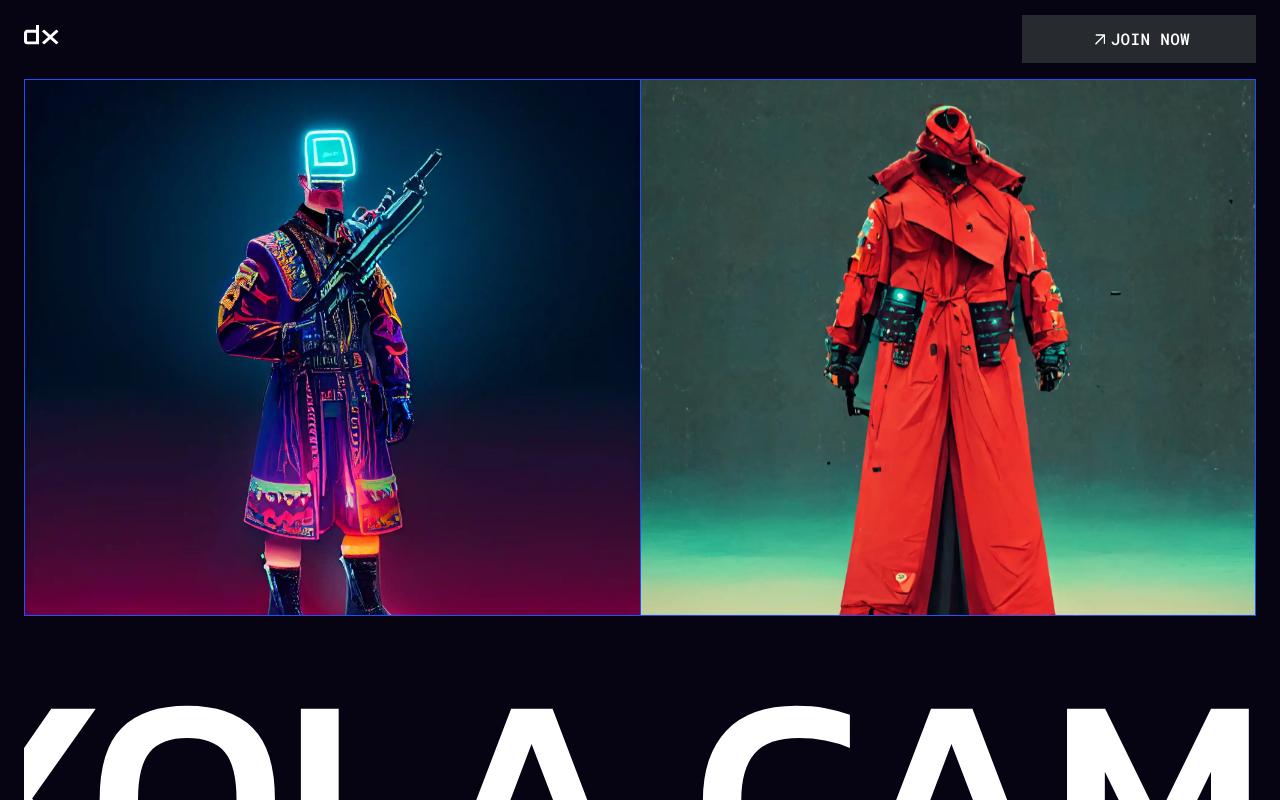
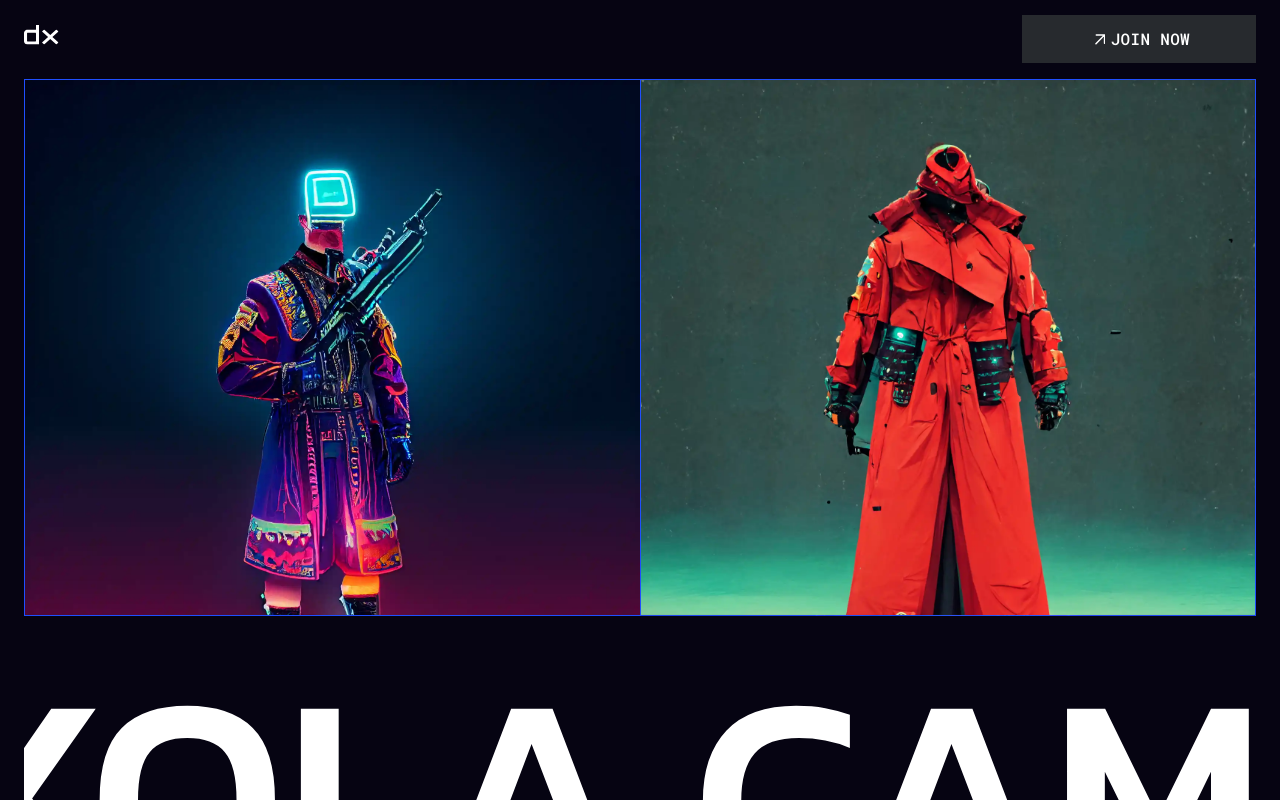
Before and after one commit to DaniilPopov0809/dexola-capm, a React (Vite) app: page / in a window 1280 px wide. Shown: the top 800 px of the page. Built offline with nearby package versions, Linux system fonts and the light colour scheme; what google-libphonenumber would draw is missing.

Commit message:
Test hero img

```diff
--- a/src/components/Hero/Hero.module.scss
+++ b/src/components/Hero/Hero.module.scss
@@ -32,7 +32,6 @@
   }
 }
 
-
 .hero__wrap {
   // position: relative;
 
@@ -42,8 +41,6 @@
   }
 
   display: grid;
-
-
 
   grid-template-areas:
     "imageList"
@@ -67,12 +64,9 @@
 
   display: flex;
 
-
   @media screen and (min-width: $desktop) {
     // order: 2;
     // flex-basis: 38.83%;
-
-
   }
 }
 
@@ -89,7 +83,6 @@
     border-bottom: none;
     border-top: none;
     height: 311px;
-
   }
 }
 
@@ -102,8 +95,11 @@
   height: 100%;
   opacity: 0;
   object-fit: cover;
+  object-position: top;
   animation: changeImage 20s linear infinite;
+}
 
+.hero_imageLeft {
   &:nth-child(1) {
     animation-delay: 0s;
   }
@@ -147,8 +143,6 @@
   }
 }
 
-
-
 .hero__item::before {
   content: "";
   display: block;
@@ -171,13 +165,12 @@
   width: 100%;
   overflow: hidden;
   @media screen and (min-width: $desktop) {
-    padding-top: 426px;
+    // padding-top: 420px;
   }
 }
 
 .hero__descriptionContainer {
   grid-area: description;
-
 }
 
 .hero__description {
--- a/src/components/UI/Title/Title.module.scss
+++ b/src/components/UI/Title/Title.module.scss
@@ -121,9 +121,9 @@
   animation: heroText 10s linear infinite normal;
   border: none;
 
-  @media screen and (min-width: $desktop) {
-  position: absolute;
-    bottom: 0;
-    left: 0;
-  }
+  // @media screen and (min-width: $desktop) {
+  // position: absolute;
+  //   bottom: 0;
+  //   left: 0;
+  // }
 }
--- a/src/data/heroMockData.ts
+++ b/src/data/heroMockData.ts
@@ -1,8 +1,95 @@
 import { ImageData } from "../types";
 
-type HeroData = ImageData[];
+// type HeroData = {
+//   mobile: ImageData;
+//   tab_desk: ImageData;
+// };
 
-type HeroMockData = [HeroData, HeroData];
+// type HeroMockData = [HeroData[], HeroData[]];
+
+type HeroData = ImageData;
+
+type HeroMockData = [HeroData[], HeroData[]];
+
+// import hero1mob_1x from "../images/hero/hero_1mob@1x.webp";
+// import hero1mob_2x from "../images/hero/hero_1mob@2x.webp";
+// import hero1mob_3x from "../images/hero/hero_1mob@3x.webp";
+
+// import hero1tabDesk_1x from "../images/hero/hero_1tab-desk@1x.webp";
+// import hero1tabDesk_2x from "../images/hero/hero_1tab-desk@2x.webp";
+// import hero1tabDesk_3x from "../images/hero/hero_1tab-desk@3x.webp";
+
+// import hero2mob_1x from "../images/hero/hero_2mob@1x.webp";
+// import hero2mob_2x from "../images/hero/hero_2mob@2x.webp";
+// import hero2mob_3x from "../images/hero/hero_2mob@3x.webp";
+
+// import hero2tabDesk_1x from "../images/hero/hero_2tab-desk@1x.webp";
+// import hero2tabDesk_2x from "../images/hero/hero_2tab-desk@2x.webp";
+// import hero2tabDesk_3x from "../images/hero/hero_2tab-desk@3x.webp";
+
+// import hero3mob_1x from "../images/hero/hero_3mob@1x.webp";
+// import hero3mob_2x from "../images/hero/hero_3mob@2x.webp";
+// import hero3mob_3x from "../images/hero/hero_3mob@3x.webp";
+
+// import hero3tabDesk_1x from "../images/hero/hero_3tab-desk@1x.webp";
+// import hero3tabDesk_2x from "../images/hero/hero_3tab-desk@2x.webp";
+// import hero3tabDesk_3x from "../images/hero/hero_3tab-desk@3x.webp";
+
+// import hero4mob_1x from "../images/hero/hero_4mob@1x.webp";
+// import hero4mob_2x from "../images/hero/hero_4mob@2x.webp";
+// import hero4mob_3x from "../images/hero/hero_4mob@3x.webp";
+
+// import hero4tabDesk_1x from "../images/hero/hero_4tab-desk@1x.webp";
+// import hero4tabDesk_2x from "../images/hero/hero_4tab-desk@2x.webp";
+// import hero4tabDesk_3x from "../images/hero/hero_4tab-desk@3x.webp";
+
+// import hero5mob_1x from "../images/hero/hero_5mob@1x.webp";
+// import hero5mob_2x from "../images/hero/hero_5mob@2x.webp";
+// import hero5mob_3x from "../images/hero/hero_5mob@3x.webp";
+
+// import hero5tabDesk_1x from "../images/hero/hero_5tab-desk@1x.webp";
+// import hero5tabDesk_2x from "../images/hero/hero_5tab-desk@2x.webp";
+// import hero5tabDesk_3x from "../images/hero/hero_5tab-desk@3x.webp";
+
+// import hero6mob_1x from "../images/hero/hero_6mob@1x.webp";
+// import hero6mob_2x from "../images/hero/hero_6mob@2x.webp";
+// import hero6mob_3x from "../images/hero/hero_6mob@3x.webp";
+
+// import hero6tabDesk_1x from "../images/hero/hero_6tab-desk@1x.webp";
+// import hero6tabDesk_2x from "../images/hero/hero_6tab-desk@2x.webp";
+// import hero6tabDesk_3x from "../images/hero/hero_6tab-desk@3x.webp";
+
+// import hero7mob_1x from "../images/hero/hero_7mob@1x.webp";
+// import hero7mob_2x from "../images/hero/hero_7mob@2x.webp";
+// import hero7mob_3x from "../images/hero/hero_7mob@3x.webp";
+
+// import hero7tabDesk_1x from "../images/hero/hero_7tab-desk@1x.webp";
+// import hero7tabDesk_2x from "../images/hero/hero_7tab-desk@2x.webp";
+// import hero7tabDesk_3x from "../images/hero/hero_7tab-desk@3x.webp";
+
+// import hero8mob_1x from "../images/hero/hero_8mob@1x.webp";
+// import hero8mob_2x from "../images/hero/hero_8mob@2x.webp";
+// import hero8mob_3x from "../images/hero/hero_8mob@3x.webp";
+
+// import hero8tabDesk_1x from "../images/hero/hero_8tab-desk@1x.webp";
+// import hero8tabDesk_2x from "../images/hero/hero_8tab-desk@2x.webp";
+// import hero8tabDesk_3x from "../images/hero/hero_8tab-desk@3x.webp";
+
+// import hero9mob_1x from "../images/hero/hero_9mob@1x.webp";
+// import hero9mob_2x from "../images/hero/hero_9mob@2x.webp";
+// import hero9mob_3x from "../images/hero/hero_9mob@3x.webp";
+
+// import hero9tabDesk_1x from "../images/hero/hero_9tab-desk@1x.webp";
+// import hero9tabDesk_2x from "../images/hero/hero_9tab-desk@2x.webp";
+// import hero9tabDesk_3x from "../images/hero/hero_9tab-desk@3x.webp";
+
+// import hero10mob_1x from "../images/hero/hero_10mob@1x.webp";
+// import hero10mob_2x from "../images/hero/hero_10mob@2x.webp";
+// import hero10mob_3x from "../images/hero/hero_10mob@3x.webp";
+
+// import hero10tabDesk_1x from "../images/hero/hero_10tab-desk@1x.webp";
+// import hero10tabDesk_2x from "../images/hero/hero_10tab-desk@2x.webp";
+// import hero10tabDesk_3x from "../images/hero/hero_10tab-desk@3x.webp";
 
 import hero1_1x from "../images/hero/hero_1@1x.webp";
 import hero1_2x from "../images/hero/hero_1@2x.webp";
@@ -52,24 +139,96 @@ import hero10_3x from "../images/hero/hero_10@3x.webp";
 // import hero10mob_2x from "../images/hero//hero_mob_10@2x.jpg";
 // import hero10mob_3x from "../images/hero//hero_mob_10@3x.jpg";
 
-const heroMockData: HeroMockData = [
-  [
-    { x1: hero10_1x, x2: hero10_2x, x3: hero10_3x },
-    { x1: hero8_1x, x2: hero8_2x, x3: hero8_3x },
-    { x1: hero6_1x, x2: hero6_2x, x3: hero6_3x },
-    { x1: hero4_1x, x2: hero4_2x, x3: hero4_3x },
-    { x1: hero2_1x, x2: hero2_2x, x3: hero2_3x },
-  ],
-  [
-    { x1: hero9_1x, x2: hero9_2x, x3: hero9_3x },
-    { x1: hero7_1x, x2: hero7_2x, x3: hero7_3x },
-    { x1: hero5_1x, x2: hero5_2x, x3: hero5_3x },
-    { x1: hero3_1x, x2: hero3_2x, x3: hero3_3x },
-    { x1: hero1_1x, x2: hero1_2x, x3: hero1_3x },
-  ],
-];
+// const heroMockData: HeroMockData = [
+//   [
+//     {
+//       mobile: { x1: hero10mob_1x, x2: hero10mob_2x, x3: hero10mob_3x },
+//       tab_desk: {
+//         x1: hero10tabDesk_1x,
+//         x2: hero10tabDesk_2x,
+//         x3: hero10tabDesk_3x,
+//       },
+//     },
 
-export default heroMockData;
+//     {
+//       mobile: { x1: hero8mob_1x, x2: hero8mob_2x, x3: hero8mob_3x },
+//       tab_desk: {
+//         x1: hero8tabDesk_1x,
+//         x2: hero8tabDesk_2x,
+//         x3: hero8tabDesk_3x,
+//       },
+//     },
+//     {
+//       mobile: { x1: hero6mob_1x, x2: hero6mob_2x, x3: hero6mob_3x },
+//       tab_desk: {
+//         x1: hero6tabDesk_1x,
+//         x2: hero6tabDesk_2x,
+//         x3: hero6tabDesk_3x,
+//       },
+//     },
+//     {
+//       mobile: { x1: hero4mob_1x, x2: hero4mob_2x, x3: hero4mob_3x },
+//       tab_desk: {
+//         x1: hero4tabDesk_1x,
+//         x2: hero4tabDesk_2x,
+//         x3: hero4tabDesk_3x,
+//       },
+//     },
+//     {
+//       mobile: { x1: hero2mob_1x, x2: hero2mob_2x, x3: hero2mob_3x },
+//       tab_desk: {
+//         x1: hero2tabDesk_1x,
+//         x2: hero2tabDesk_2x,
+//         x3: hero2tabDesk_3x,
+//       },
+//     },
+
+//   ],
+//   [
+//     {
+//       mobile: { x1: hero9mob_1x, x2: hero9mob_2x, x3: hero9mob_3x },
+//       tab_desk: {
+//         x1: hero9tabDesk_1x,
+//         x2: hero9tabDesk_2x,
+//         x3: hero9tabDesk_3x,
+//       },
+//     },
+//     {
+//       mobile: { x1: hero7mob_1x, x2: hero7mob_2x, x3: hero7mob_3x },
+//       tab_desk: {
+//         x1: hero7tabDesk_1x,
+//         x2: hero7tabDesk_2x,
+//         x3: hero7tabDesk_3x,
+//       },
+//     },
+//     {
+//       mobile: { x1: hero5mob_1x, x2: hero5mob_2x, x3: hero5mob_3x },
+//       tab_desk: {
+//         x1: hero5tabDesk_1x,
+//         x2: hero5tabDesk_2x,
+//         x3: hero5tabDesk_3x,
+//       },
+//     },
+//     {
+//       mobile: { x1: hero3mob_1x, x2: hero3mob_2x, x3: hero3mob_3x },
+//       tab_desk: {
+//         x1: hero3tabDesk_1x,
+//         x2: hero3tabDesk_2x,
+//         x3: hero3tabDesk_3x,
+//       },
+//     },
+//     {
+//       mobile: { x1: hero1mob_1x, x2: hero1mob_2x, x3: hero1mob_3x },
+//       tab_desk: {
+//         x1: hero1tabDesk_1x,
+//         x2: hero1tabDesk_2x,
+//         x3: hero1tabDesk_3x,
+//       },
+//     },
+//   ],
+// ];
+
+// export default heroMockData;
 
 // const heroMockData = [
 //   [
@@ -94,3 +253,22 @@ export default heroMockData;
 // ];
 
 // export default heroMockData;
+
+const heroMockData: HeroMockData = [
+  [
+      { x1: hero10_1x, x2: hero10_2x, x3: hero10_3x},
+      { x1: hero8_1x, x2: hero8_2x, x3: hero8_3x},
+      { x1: hero6_1x, x2: hero6_2x, x3: hero6_3x},
+      { x1: hero4_1x, x2: hero4_2x, x3: hero4_3x},
+      { x1: hero2_1x, x2: hero2_2x, x3: hero2_3x},
+  ],
+  [
+    { x1: hero9_1x, x2: hero9_2x, x3: hero9_3x},
+    { x1: hero7_1x, x2: hero7_2x, x3: hero7_3x},
+    { x1: hero5_1x, x2: hero5_2x, x3: hero5_3x},
+    { x1: hero3_1x, x2: hero3_2x, x3: hero3_3x},
+    { x1: hero1_1x, x2: hero1_2x, x3: hero1_3x},
+  ],
+];
+
+export default heroMockData;
```
Also changed, not shown: src/components/Hero/Hero.tsx (+14 -10 lines). Lines whose indentation alone changed are shown as unchanged.
